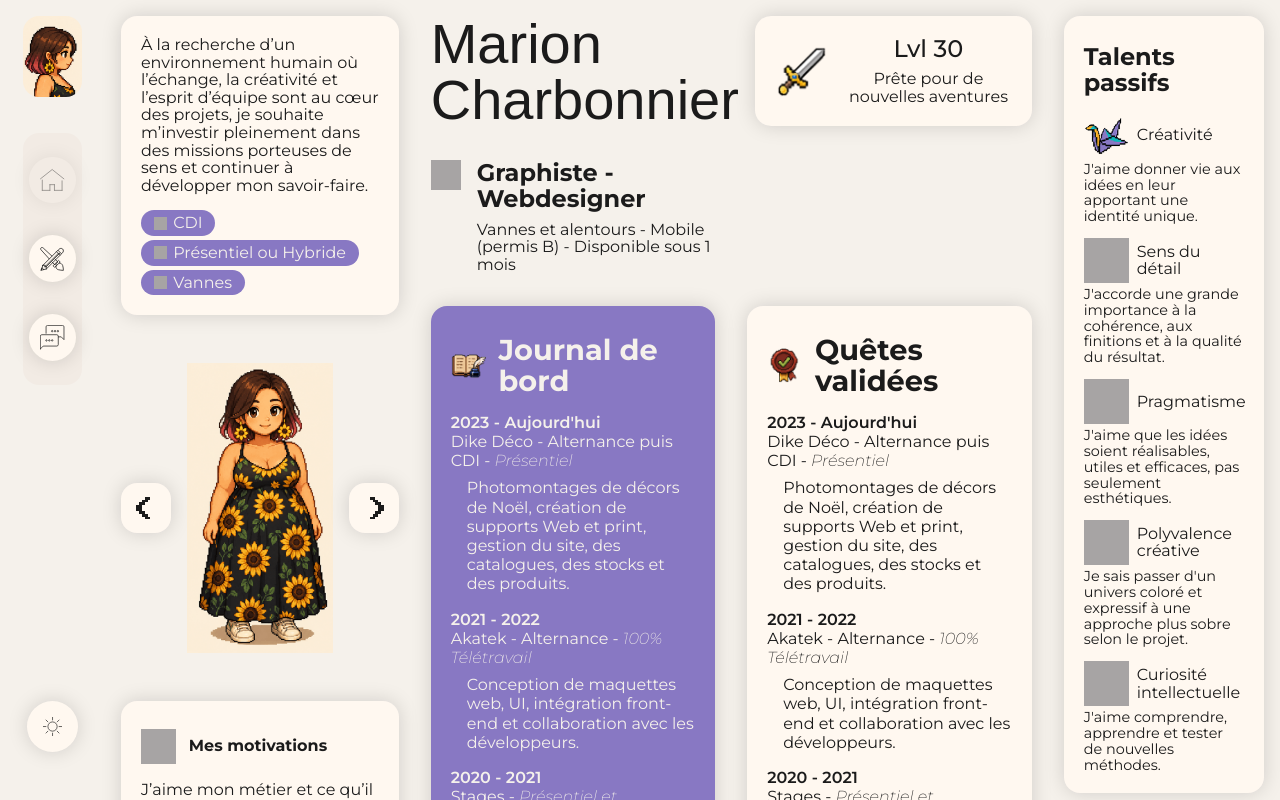
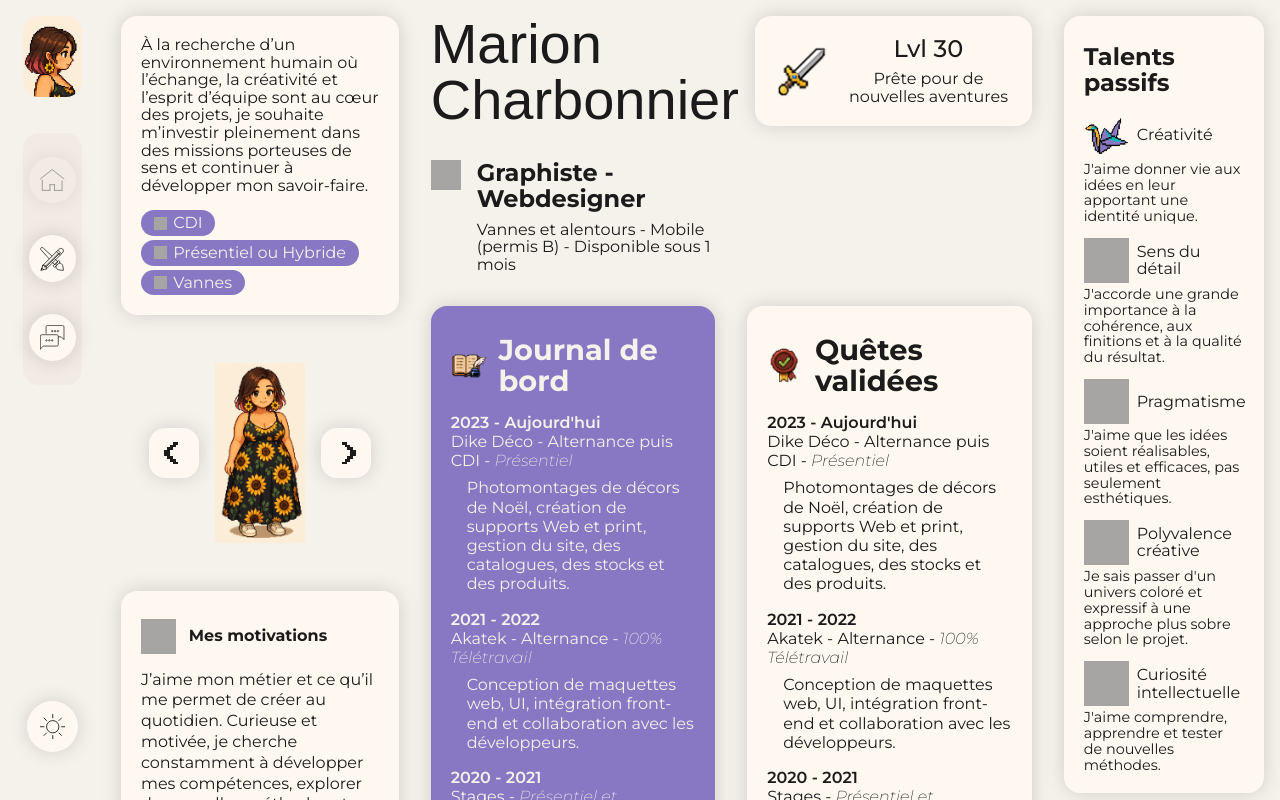
Before and after one commit to Taitdit/marion-portfolio, a React (Vite) app: page / in a window 1280 px wide. Shown: the top 800 px of the page. Built offline with nearby package versions, Linux system fonts and the light colour scheme; a web font is replaced by a local one.

Commit message:
fix(): modif again marion HP

```diff
--- a/src/_mixin.scss
+++ b/src/_mixin.scss
@@ -1,4 +1,10 @@
 @use "./variables" as *;
+
+@mixin bigBigXLDesktop {
+  @media (min-width: $bigBigXLDesktop) {
+    @content;
+  }
+}
 
 @mixin bigXLDesktop {
   @media (min-width: $bigXLDesktop) {
--- a/src/_variables.scss
+++ b/src/_variables.scss
@@ -22,6 +22,7 @@ $shadowDark : 0 0 20px rgba(255, 255, 255, 0.15);
 
 $radius: 2rem;
 
+$bigBigXLDesktop: 1680px;
 $bigXLDesktop: 1580px;
 $bigDesktop: 1360px;
 $desktop: 1280px;
--- a/src/components/Header.scss
+++ b/src/components/Header.scss
@@ -53,7 +53,12 @@
         flex-direction: column;
 
     }
-
+    @include bigDesktop {
+        width: 5%;
+    }
+    @include bigBigXLDesktop {
+        width: 4%;
+    }
     &__container {
         display: flex;
         position: fixed;
@@ -218,7 +223,7 @@
             cursor: pointer;
             border: 0;
             box-shadow: $shadow;
-            padding: 1.2rem;
+            padding: 1rem;
             @include mobile {
                 display: block;
             }
@@ -229,7 +234,7 @@
             }
             @include desktop {
                 width: 70%;
-                padding: 1rem;
+                padding: 0.8rem;
             }
             }
             &.active {
--- a/src/index.scss
+++ b/src/index.scss
@@ -82,6 +82,12 @@ section.container  {
 
   @include smallDesktop {
     width: 94%;
+  }
+  @include bigDesktop {
+      width: 95%;
+  }
+  @include bigBigXLDesktop {
+      width: 96%;
   }
 
 }
--- a/src/pages/Home.scss
+++ b/src/pages/Home.scss
@@ -40,6 +40,10 @@
             width: calc(50% - 1rem);
             display: flex;
             flex-direction: column;
+            align-items: center;
+            .bloc__B {
+                width: 70%;
+            }
         }
         @include smallDesktop {
             display: flex;
@@ -59,11 +63,9 @@
             flex-wrap: wrap;
             align-items: center;
         }
-        @include tabSpe {
-            align-items: flex-start;
-        }
         @include smallDesktop {
             display: none;
+            align-items: center;
         }
 
         @include desktop {
@@ -80,10 +82,10 @@
             }
             @include smallTablette {
                 &__A {
-                    width: 40%;
+                    width: 55%;
                 }
                 &__B {
-                    width: calc(60% - 2rem);
+                    width: calc(45% - 2rem);
                 }
                 &__C {
                     width: 100%;
@@ -91,10 +93,10 @@
             }
             @include tabSpe {
                 &__A {
-                    width: 60%;
+                    width: 65%;
                 }
                 &__B {
-                    width: calc(40% - 2rem);
+                    width: calc(35% - 2rem);
                 }
             }
             @include smallDesktop {
@@ -126,7 +128,7 @@
                     order: 1;
                 }
                 &__B {
-                    width: 100%;
+                    width: 80%;
                     order: 2;
                 }
                 &__Aprime {
```
